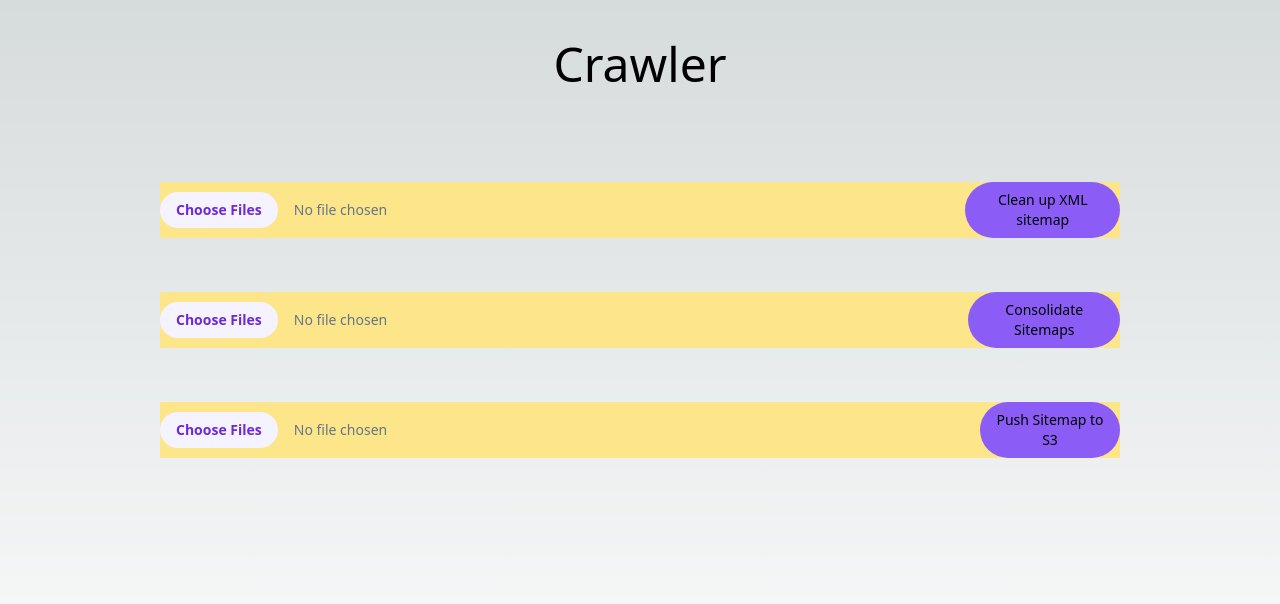
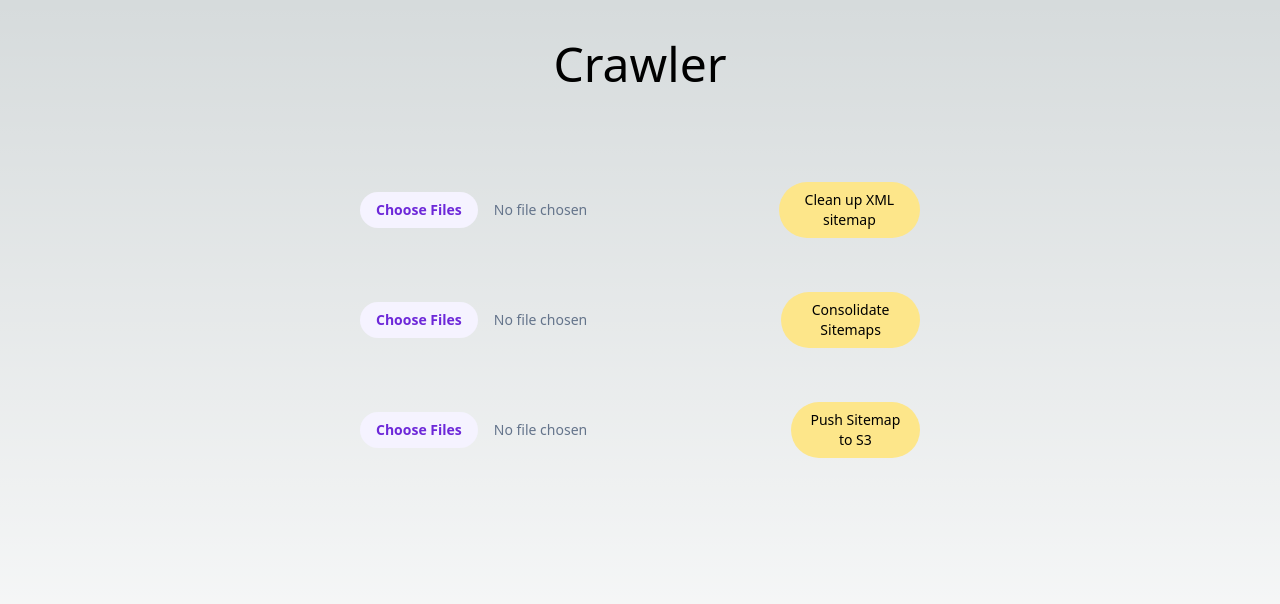
Before and after one commit to iambrocio/hackday, a Next.js app: page / in a window 1280 px wide. Shown: the top 604 px of the page. Built offline with nearby package versions, Linux system fonts and the light colour scheme.

Commit message:
button changes

```diff
--- a/pages/index.js
+++ b/pages/index.js
@@ -67,16 +67,16 @@ const Home = () => {
       </div>
       <div>
         <div className='mx-auto flex flex-col items-center h-96 w-3/4 justify-evenly'>
-          <div className='bg-amber-200 flex items-center content-center w-full justify-around'>
+          <div className='flex items-center content-center w-7/12 justify-around'>
               <input type="file" name="files[]" multiple className='block w-full text-sm text-slate-500
       file:mr-4 file:py-2 file:px-4
       file:rounded-full file:border-0
       file:text-sm file:font-semibold
       file:bg-violet-50 file:text-violet-700
       hover:file:bg-violet-100'/>
-              <button className='bg-violet-500 hover:bg-violet-600 active:bg-violet-700 focus:outline-none focus:ring focus:ring-violet-300 py-2 px-4 rounded-full text-sm'>Clean up XML sitemap</button>
+              <button className='bg-amber-200 hover:bg-yellow-400 active:bg-violet-700 focus:outline-none focus:ring focus:ring-violet-300 py-2 px-4 rounded-full text-sm'>Clean up XML sitemap</button>
           </div>
-          <div className='bg-amber-200 flex items-center content-center w-full justify-evenly'>
+          <div className='flex items-center content-center w-7/12 justify-evenly'>
             <input type="file" multiple onChange={handleFileSelect} className='block w-full text-sm text-slate-500
       file:mr-4 file:py-2 file:px-4
       file:rounded-full file:border-0
@@ -84,9 +84,9 @@ const Home = () => {
       file:bg-violet-50 file:text-violet-700
       hover:file:bg-violet-100
     '/>
-            <button onClick={callConsolidate} className='bg-violet-500 hover:bg-violet-600 active:bg-violet-700 focus:outline-none focus:ring focus:ring-violet-300 py-2 px-4 rounded-full text-sm'>Consolidate Sitemaps</button>
+            <button onClick={callConsolidate} className='bg-amber-200 hover:bg-yellow-400 active:bg-violet-700 focus:outline-none focus:ring focus:ring-violet-300 py-2 px-4 rounded-full text-sm'>Consolidate Sitemaps</button>
           </div>
-          <div className='bg-amber-200 flex items-center content-center w-full justify-around'>
+          <div className='flex items-center content-center w-7/12 justify-around'>
               <input type="file" name="files[]" multiple className='block w-full text-sm text-slate-500
       file:mr-4 file:py-2 file:px-4
       file:rounded-full file:border-0
@@ -94,7 +94,7 @@ const Home = () => {
       file:bg-violet-50 file:text-violet-700
       hover:file:bg-violet-100
     '/>
-              <button className='bg-violet-500 hover:bg-violet-600 active:bg-violet-700 focus:outline-none focus:ring focus:ring-violet-300 py-2 px-4 rounded-full text-sm	'>Push Sitemap to S3</button>
+              <button className='bg-amber-200	 hover:bg-yellow-400 active:bg-violet-700 focus:outline-none focus:ring focus:ring-violet-300 py-2 px-4 rounded-full text-sm	'>Push Sitemap to S3</button>
           </div>
         </div>
       </div>
```
